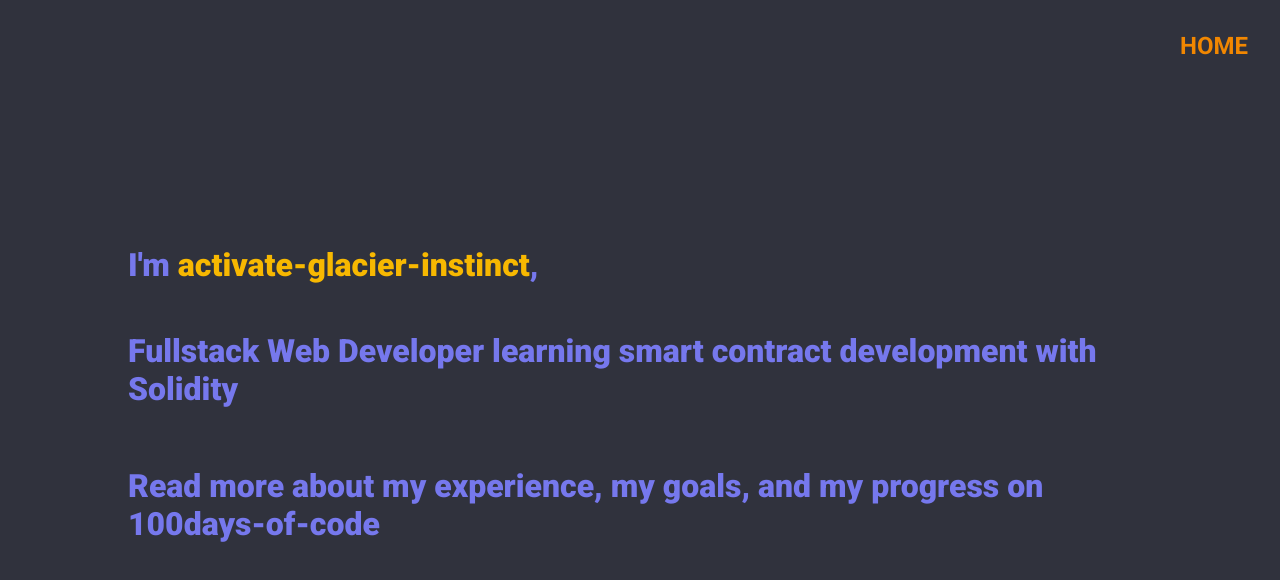
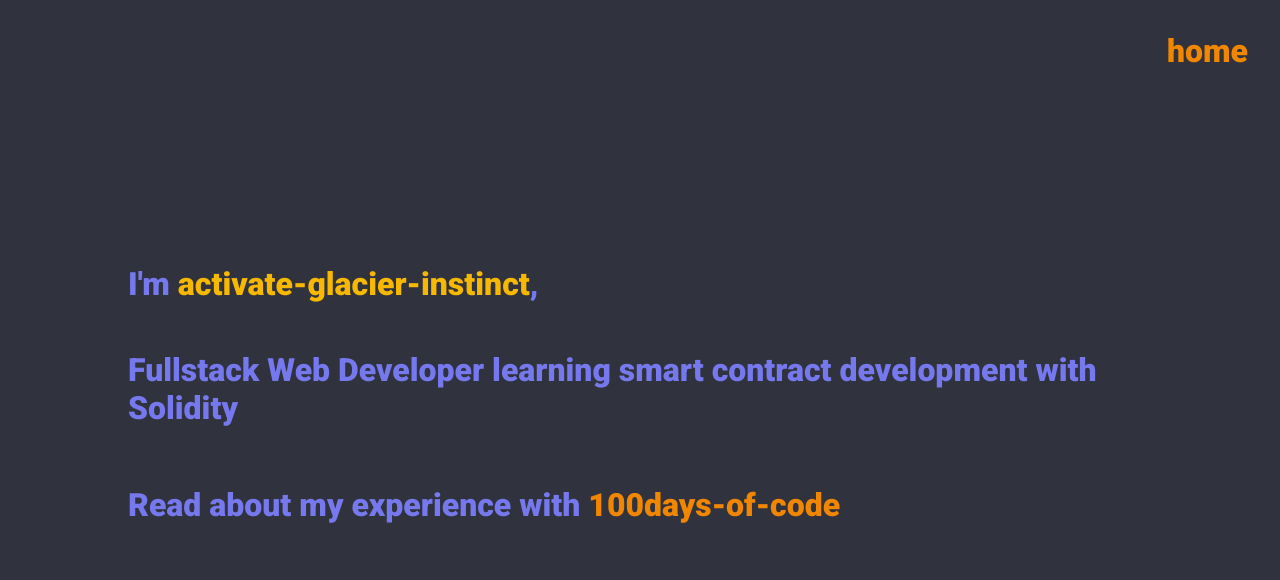
Before and after one commit to activate-glacier-instinct/activate-glacier-instinct.github.io, a SvelteKit app: page / in a window 1280 px wide. Shown: the top 580 px of the page. Built offline with nearby package versions, Linux system fonts and the light colour scheme.

Commit message:
STYLE: removed local link scopes and added them globally
Added link to 100days-of-code

```diff
--- a/src/components/+nav.svelte
+++ b/src/components/+nav.svelte
@@ -11,11 +11,4 @@
         top: 0;
         right: 0;
 	}
-	.layout__nav > a {
-		font-size: 1.5rem;
-		font-weight: 700;
-		text-transform: uppercase;
-		text-decoration: none;
-        color: var(--theme-color-tangerine)
-	}
 </style>
--- a/src/routes/+layout.svelte
+++ b/src/routes/+layout.svelte
@@ -43,4 +43,13 @@
 	:global(body.dark-mode) {
 		/* TODO: add dark-mode toggle */
 	}
+	:global(a){
+		font-size: 2rem;
+		font-weight: 900;
+		text-decoration: none;
+        color: var(--theme-color-tangerine)
+	}
+	:global(a:hover){
+        color: var(--theme-color-mango)
+	}
 </style>
--- a/src/routes/+page.svelte
+++ b/src/routes/+page.svelte
@@ -1,6 +1,6 @@
 <h1>I'm <i class='accent'>activate-glacier-instinct</i>,</h1>
 <h2>Fullstack Web Developer learning smart contract development with Solidity</h2>
-<p>Read more about my experience, my goals, and my progress on 100days-of-code</p>
+<p>Read about my experience with <a target="_blank" href='https://github.com/activate-glacier-instinct/100-days-of-code/blob/master/plan.md'>100days-of-code</a></p>
 
 <style>
     h1, h2, p {
```
